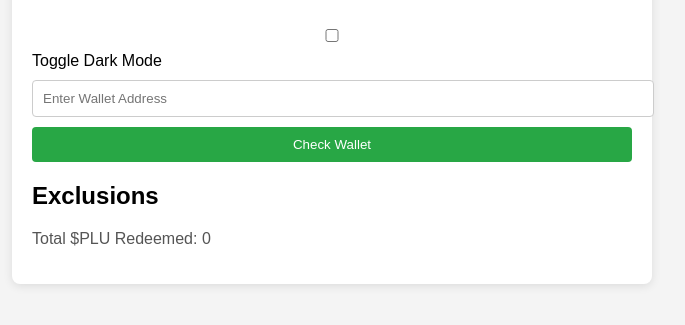
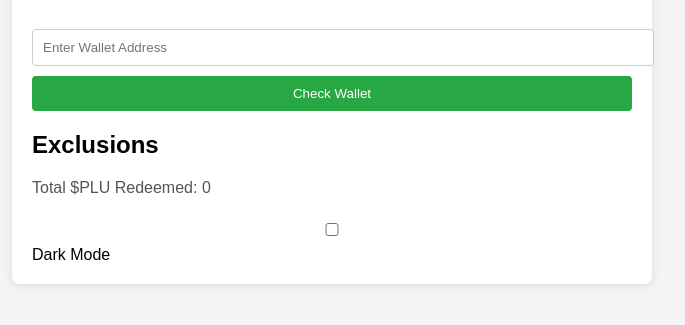
Before and after one commit to SekhmetAnkh/SecretTeamTools, a plain HTML site: page wallet-analyzer.html in a window 1280 px wide. Shown: the part 101-426 px from the top of the page, without its empty margins (308-993 px from the left). Drawn offline with Linux system fonts and the light colour scheme.

Commit message:
Update wallet-analyzer.html

```diff
--- a/wallet-analyzer.html
+++ b/wallet-analyzer.html
@@ -9,10 +9,6 @@
 <body>
     <div class="container">
         <h1>PLU Wallet Analyzer</h1>
-        <label for="themeToggle">
-            <input type="checkbox" id="themeToggle">
-            Toggle Dark Mode
-        </label>
         <input type="text" id="walletAddress" placeholder="Enter Wallet Address">
         <button id="checkButton">Check Wallet</button>
 
@@ -22,6 +18,10 @@
             <h2>Exclusions</h2>
             <p>Total $PLU Redeemed: <span id="redeemedTotal">0</span></p>
         </div>
+
+        <label>
+            <input type="checkbox" id="themeToggle"> Dark Mode
+        </label>
     </div>
 
     <script src="script.js"></script>
```
